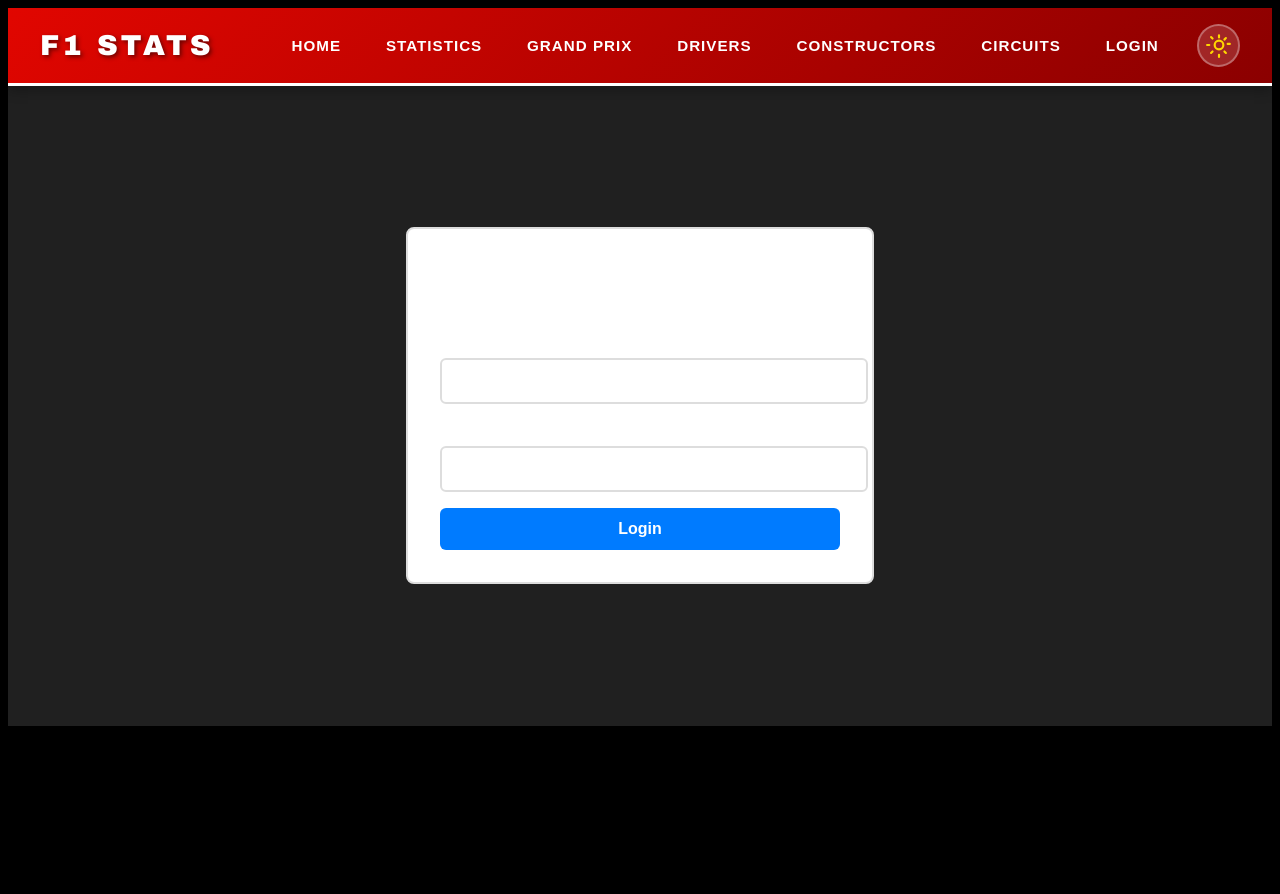
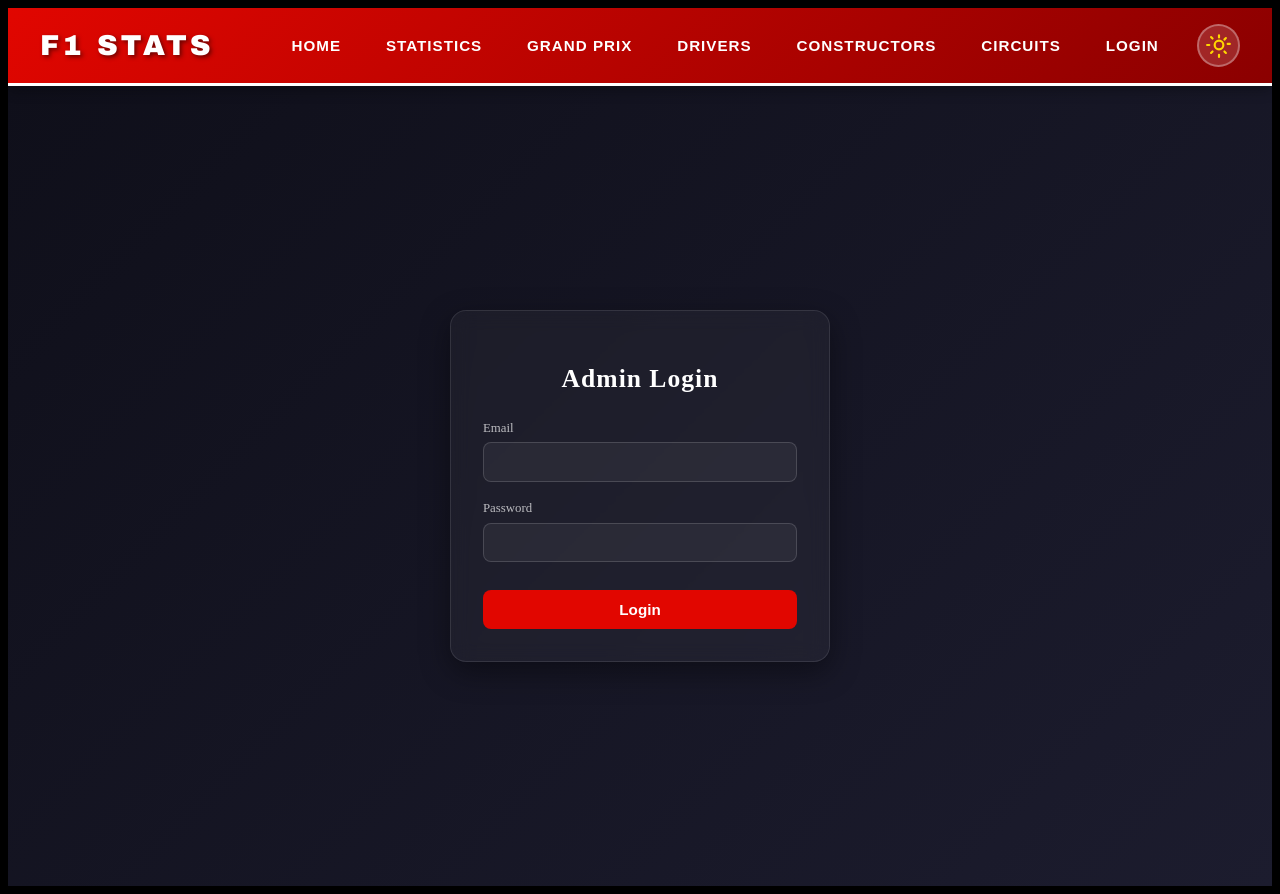
Before and after one commit to Jobbazs/Formula1_Szakdoga, a React (Create React App) app in the folder Frontend/: page /login in a window 1280 px wide. Before the commit the page ends 800 px from the top, so only its background shows below. Built offline with nearby package versions, Linux system fonts and the light colour scheme.

Commit message:
Login.css

```diff
--- a/Frontend/src/styles/circuit.css
+++ b/Frontend/src/styles/circuit.css
@@ -82,7 +82,7 @@ min-height: 200px;
   width: 45%;
   max-width: 180px;
 
-  opacity: 0.9; /* volt 0.08 → túl halvány volt */
+  opacity: 0.9;
   pointer-events: none;
   z-index: 1;
 
--- a/Frontend/src/styles/login.css
+++ b/Frontend/src/styles/login.css
@@ -1,76 +1,124 @@
+* {
+  box-sizing: border-box;
+}
+
 .login-container {
+  min-height: 100vh;
   display: flex;
   justify-content: center;
   align-items: center;
-  min-height: 80vh;
+
+  background: linear-gradient(135deg, #0f0f1a, #1c1c2e);
 }
 
+/* CARD */
 .login-form {
-  background: white;
+  width: 100%;
+  max-width: 380px;
+
   padding: 2rem;
-  border-radius: 8px;
-  border: 2px solid #ddd;
-  width: 100%;
-  max-width: 400px;
+  border-radius: 16px;
+
+  background: rgba(255, 255, 255, 0.04);
+  backdrop-filter: blur(10px);
+
+  border: 1px solid rgba(255,255,255,0.1);
+
+  display: flex;
+  flex-direction: column;
+  gap: 1.2rem;
+
+  box-shadow: 0 10px 30px rgba(0,0,0,0.4);
 }
 
+/* TITLE */
 .login-form h2 {
-  margin-bottom: 1.5rem;
   text-align: center;
+  font-size: 1.6rem;
+  font-weight: 700;
+  margin-bottom: 0.5rem;
+  letter-spacing: 1px;
 }
 
+/* FORM GROUP */
 .form-group {
-  margin-bottom: 1rem;
+  display: flex;
+  flex-direction: column;
+  gap: 0.4rem;
 }
 
+/* LABEL */
 .form-group label {
-  display: block;
-  margin-bottom: 0.5rem;
-  font-weight: 600;
+  font-size: 0.8rem;
+  opacity: 0.7;
 }
 
+/* INPUT */
 .form-group input {
   width: 100%;
-  padding: 0.75rem;
-  border: 2px solid #ddd;
-  border-radius: 6px;
-  font-size: 1rem;
+  padding: 0.65rem 0.75rem;
+
+  border-radius: 8px;
+  border: 1px solid rgba(255,255,255,0.15);
+
+  background: rgba(255,255,255,0.05);
+  color: white;
+
+  font-size: 0.95rem;
+
+  transition: all 0.2s ease;
 }
 
-.form-group input.error {
-  border-color: #dc3545;
+/* FOCUS */
+.form-group input:focus {
+  outline: none;
+  border-color: #e10600;
+  box-shadow: 0 0 0 2px rgba(225, 6, 0, 0.3);
 }
 
+/* ERROR */
+.form-group input.error {
+  border-color: #ff4d4f;
+}
+
+/* DISABLED */
 .form-group input:disabled {
-  background-color: #171010;
+  opacity: 0.5;
   cursor: not-allowed;
 }
 
+/* ERROR TEXT */
 .error-message {
-  color: #dc3545;
-  font-size: 0.875rem;
-  margin-top: 0.25rem;
-  display: block;
+  font-size: 0.75rem;
+  color: #ff4d4f;
 }
 
+/* BUTTON */
 .submit-button {
-  width: 100%;
-  padding: 0.75rem;
-  background-color: #007bff;
+  margin-top: 0.5rem;
+  padding: 0.7rem;
+
+  border-radius: 8px;
+  border: none;
+
+  background: #e10600;
   color: white;
-  border: none;
-  border-radius: 6px;
-  font-size: 1rem;
+
   font-weight: 600;
+  font-size: 0.95rem;
+
   cursor: pointer;
-  transition: background-color 0.3s;
+  transition: all 0.2s ease;
 }
 
+/* HOVER */
 .submit-button:hover:not(:disabled) {
-  background-color: #0056b3;
+  background: #ff1e1e;
+  transform: translateY(-1px);
 }
 
+/* DISABLED */
 .submit-button:disabled {
-  background-color: #6c757d;
+  background: #555;
   cursor: not-allowed;
 }
```
